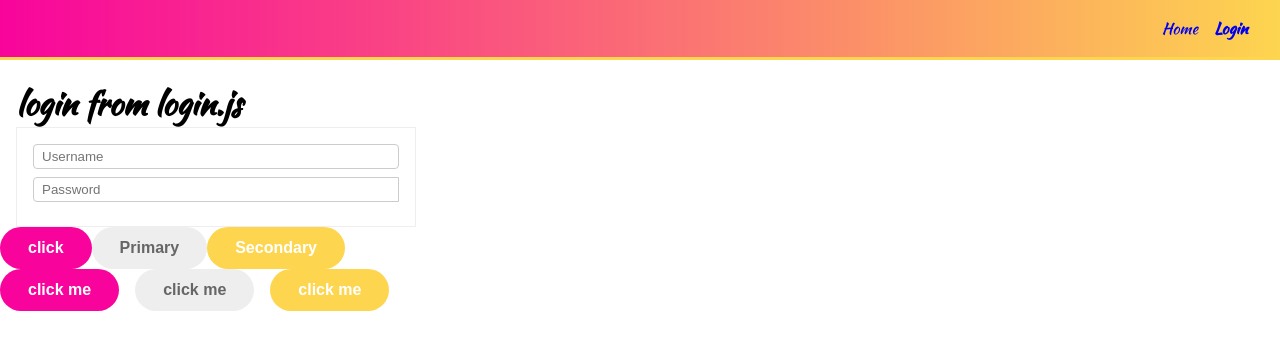
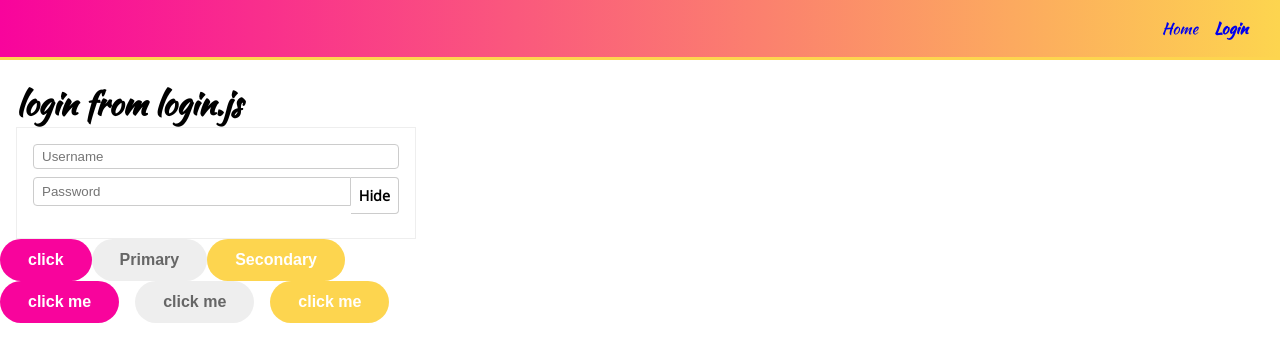
Before and after one commit to oanskyy/react-styled-components, a React (Create React App) app: page /login in a window 1280 px wide. Shown: the top 362 px of the page. Built offline with nearby package versions, Linux system fonts and the light colour scheme.

Commit message:
Implement the 'show/hide' password toggle

```diff
--- a/src/components/common/PasswordInput.js
+++ b/src/components/common/PasswordInput.js
@@ -1,9 +1,17 @@
-import React from "react";
+import React, {useState} from "react";
 import styled from "styled-components";
 import { Input } from "./Input";
 
+const PasswordInputWrapper = styled.div`
+    display: flex;
+
+    ~div {
+        margin-bottom: 8px;
+    }
+`
+
 // this '.attrs()' is a function which takes in a callback function. from this callback function we want to return an OBJ{}
-const PasswordInoutStyled = styled(Input).attrs(()=> ({
+const PasswordInputStyled = styled(Input).attrs(()=> ({
     type: 'password' ,
     placeholder: 'Password'
 }))`
@@ -11,10 +19,37 @@
 border-bottom-right-radius: 0;
 `
 
+const ToggleButton = styled.div`
+    /* height: 40px; */
+    display: flex;
+    padding: 8px;
+    border: 1px solid #ccc;
+    border-top-right-radius: 4px;
+    border-bottom-right-radius: 4px;
+    border-left: 0;
+    background: white;
+    font-size: 0.9em;
+    font-weight: bold;
+    cursor: pointer;
+    user-select: none;
+`
+
 export function PasswordInput(props) {
-    // const [showPassword, setShowPassword] = useState(false)
+    const [showPassword, setShowPassword] = useState(true)
 
     return (
-        <><PasswordInoutStyled {...props} /></>
+        <>
+            <PasswordInputWrapper>
+                <PasswordInputStyled {...props} />
+                <ToggleButton onClick={() => setShowPassword(s => !s)}>
+
+                    {showPassword ? 'Hide' : 'Show'}
+                </ToggleButton>
+            </PasswordInputWrapper>
+
+            <div>
+                {showPassword ? props.value : ''}
+            </div>
+        </>
     )
 }
```
